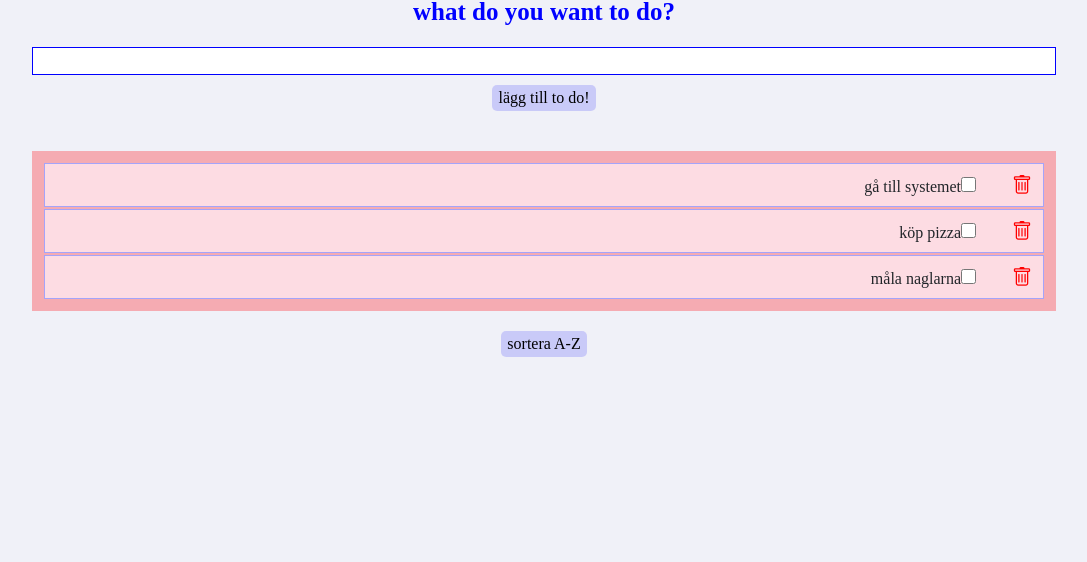
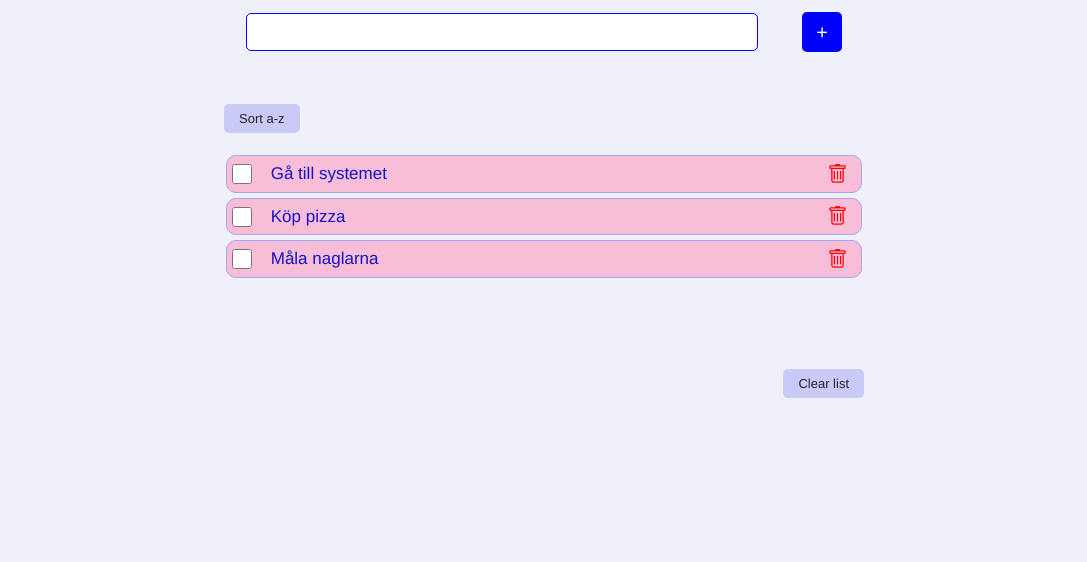
Before and after one commit to feliciacalming/to-do-list, a website built with Parcel: page src/index.html in a window 1280 px wide. Shown: the part 238-800 px from the top of the page, without its empty margins (96-1183 px from the left). Built offline with nearby package versions, Linux system fonts and the light colour scheme.

Commit message:
added scss for desktop version

```diff
--- a/src/index.html
+++ b/src/index.html
@@ -28,12 +28,14 @@
   </head>
   <body>
     <div class="startpage-container">
-      <h1>what do you want to do?</h1>
+      <h1>Things to do today:</h1>
       <div class="input" id="input-container">
         <input type="text" id="user-input" placeholder="" class="input__text" />
       </div>
-      <div id="uncompleted-tasks"></div>
-      <button id="sort-list">sortera A-Z</button>
+      <div id="uncompleted-tasks">
+        <button id="sort-btn" class="btn">Sort a-z</button>
+      </div>
+      <button id="clear-btn" class="btn">Clear list</button>
     </div>
   </body>
 </html>
--- a/src/js/main.js
+++ b/src/js/main.js
@@ -5,16 +5,23 @@ const userInput = document.getElementById("user-input");
 const inputContainer = document.getElementById("input-container");
 const inputButton = document.createElement("button");
 const listContainer = document.getElementById("uncompleted-tasks"); // måste ligga utanför loopen, annars blir det två div:ar
-const sortButton = document.getElementById("sort-list");
+const sortButton = document.getElementById("sort-btn");
+const list = document.createElement("ul");
+const clearButton = document.getElementById("clear-btn");
 
 //klassnamn
 inputButton.classList.add("input__button");
 listContainer.classList.add("list-container");
 
 //knappar
-inputButton.innerHTML = "lägg till to do!";
+inputButton.innerHTML = "+";
 inputButton.addEventListener("click", addTodo);
 sortButton.addEventListener("click", sortAlphabetical);
+clearButton.addEventListener("click", () => {
+  localStorage.clear();
+  list.innerHTML = "";
+  localStorage.setItem("to-do", JSON.stringify(toDoList));
+});
 
 // class ToDo {
 //   constructor(task, completed) {
@@ -24,9 +31,9 @@ sortButton.addEventListener("click", sortAlphabetical);
 // }
 
 let toDoList = [
-  new ToDo("gå till systemet", false),
-  new ToDo("köp pizza", false),
-  new ToDo("måla naglarna", false),
+  new ToDo("Gå till systemet", false),
+  new ToDo("Köp pizza", false),
+  new ToDo("Måla naglarna", false),
 ];
 
 //startar funktionen så att min hårdkodade lista visas direkt
@@ -61,28 +68,33 @@ function addTodo() {
 
 //funktion som skapar en synlig lista för mina
 function createToDoList() {
-  listContainer.innerHTML = "";
+  // listContainer.innerHTML = "";
+  list.innerHTML = "";
   for (let i = 0; i < toDoList.length; i++) {
-    const list = document.createElement("ul");
+    //PROVAR ÄNDRA OM
+    const itemContainer = document.createElement("span");
     const task = document.createElement("li");
     const checkbox = document.createElement("input");
     let deleteButton = document.createElement("button");
 
     list.classList.add("list");
+    itemContainer.classList.add("list__item__container");
     task.classList.add("list__item");
     checkbox.classList.add("list__checkbox");
     deleteButton.classList.add("list__deletebutton");
 
     task.innerHTML = toDoList[i].task; // funkar inte att skriva + checkbox, måste göra myTask.appendChild(checkbox)!
 
-    //eventlyssnare för att hantera ifall checkboxen är iklickad blir boolean completed = true och tvärtom
+    //eventlyssnare för att hantera när checkboxen är iklickad
     checkbox.type = "checkbox";
     checkbox.checked = toDoList[i].completed;
     checkbox.addEventListener("click", () => {
       if (checkbox.checked === true) {
         toDoList[i].completed = true;
+        //försöker få de klara att hamna längst ner i listan
+
         task.classList.add("list__item--completed");
-        task.appendChild(checkbox);
+        // task.appendChild(checkbox);
       } else {
         toDoList[i].completed = false;
         task.classList.remove("list__item--completed");
@@ -106,10 +118,24 @@ function createToDoList() {
     //   console.log("Du klickade på", toDoList[i]);
     // }
 
+    //det här fick soptunnan att ligga längst bort me nförlorade funktionen delete
+    // list.appendChild(itemContainer);
+    // itemContainer.appendChild(task);
+    // task.appendChild(checkbox);
+    // itemContainer.appendChild(deleteButton);
+    // listContainer.appendChild(itemContainer);
+
+    // SENASTE ÄNDRINGEN:
     task.appendChild(checkbox);
     task.appendChild(deleteButton);
     list.appendChild(task);
     listContainer.append(list);
+
+    //sparar mitt gamla:
+    // task.appendChild(checkbox);
+    // task.appendChild(deleteButton);
+    // list.appendChild(task);
+    // listContainer.append(list);
   }
 }
 
--- a/src/scss/_mixins.scss
+++ b/src/scss/_mixins.scss
@@ -4,3 +4,9 @@
 
     }
 }
+
+@mixin flexCenter {
+    display: flex;
+    justify-content: center;
+    align-items: center;
+}
--- a/src/scss/main.scss
+++ b/src/scss/main.scss
@@ -1,77 +1,100 @@
+@use "mixins" as mix;
+
 html, body, ul, h1 {
     margin: 0;
     padding: 0;
-    font-family: futura;
+    font-family: Helvetica, Arial, sans-serif;
+    font-size: 20px;
     background-color: rgb(240, 241, 248);
 }
 
-.startpage-container {
-    height: 100vh;
-    display: flex;
-    flex-direction: column;
-    justify-content: center;
-    align-items: center;
+body {
+    @include mix.flexCenter;
 }
 
-#input-container {
-    width: 100vw;
-    display: flex;
-    justify-content: center;
-    align-items: center;
+.startpage-container {
+    @include mix.flexCenter;
+    flex-direction: column;
+    height: 100vh;
+
+    @include mix.desktop {
+        width: 50vw;
+    }
 }
 
 .input {
-    display: flex;
-    flex-direction: column;
-    justify-content: center;
-    align-items: center;
+    @include mix.flexCenter;
+    flex-direction: row;
+    justify-content: space-around;
     width: 80vw;
+    margin-bottom: 5%;
+
+    @include mix.desktop {
+        width: 50vw;
+    }
 
     &__text {
         width: 80%;
-        margin-bottom: 10px;
+        height: 10vw;
+        // margin-bottom: 10px;
         border: 1px solid blue;
+        border-radius: 5px;
+
+        @include mix.desktop {
+            width: 40vw;
+            height: 3vw;
+            padding-left: 10px;
+            text-align: center;
+        }
     }
 
     &__button {
+        // margin-bottom: 20px;
+        background-color: blue;
+        color: white;
+        width: 30px;
+        height: 30px;
         border: none;
-        background-color: rgba(164, 164, 250, 0.5);
         border-radius: 5px;
-        margin-bottom: 20px;
+
+        @include mix.desktop {
+            width: 40px;
+            height: 40px;
+        }
     }
 }
 
-// #user-input {
-//     width: 30vw;
-//     display: inline;
-//     // margin-left: auto;
-//     // margin-right: auto;
+.list-container {
+    width: 90vw;
+    height: min-content;
+    margin-top: 20px;
+    margin-bottom: 20px;
+    // padding: 5% 2% 5% 2%;
+    // background-color: rgba(249, 126, 132, 0.5);
+    border-radius: 5px;
 
-// }
-
-#add-task {
-    width: 50px;
-    display: inline;
+    @include mix.desktop {
+        width: 50vw;
+    }
 }
 
-.uncompleted {
-    color: black;
-    text-decoration: none;
-}
+.btn {
+    background-color: rgba(164, 164, 250, 0.5);
+    border: none;
+    font-size: 12px;
+    padding-top: 5px;
+    padding-bottom: 5px;
+    border-radius: 5px;
+    margin-bottom: 20px;
 
-// .completed {
-//     text-decoration: line-through;
-//     color: rgb(124, 124, 124);
-// }
+    &:hover {
+        background-color: rgba(0, 0, 255, 0.7);
+        color: white;
+    }
 
-.list-container {
-    // height: 50vh;
-    background-color: rgba(249, 126, 132, 0.6);
-    margin-top: 20px;
-    margin-bottom: 20px;
-    width: 80vw;
-    height: min-content;
-    padding: 10px;
+    @include mix.desktop {
+        font-size: 13px;
+    }
 }
 
 .list {
@@ -79,27 +102,44 @@ html, body, ul, h1 {
     flex-direction: column;
     margin: 2px;
 
+
     &__item {
+        position: relative;
+        display: flex;
+        flex-direction: row-reverse;
+        justify-content: flex-end;
+        align-items: center;
+        padding: 5px;
+        margin-bottom: 5px;
+        list-style: none;
+        background-color: rgba(250, 178, 209, 0.8);
+        border: 1px solid rgb(164, 164, 250);
+        border-radius: 10px;
+        font-size: 17px;
+        color: rgb(19, 19, 199);
 
-        background-color: rgb(253, 220, 227);
-        border: 1px solid rgb(164, 164, 250);
-        padding: 5px;
-        list-style: none;
-        display: flex;
-        flex-direction: row;
-        justify-content: flex-end;
-        align-items: baseline;
-        // justify-content: space-around;
 
         &--completed {
             text-decoration: line-through;
+            color: green;
+        }
+
+        @include mix.desktop {
+            font-size: 17px;
         }
     }
 
     &__checkbox {
         width: 15px;
         height: 15px;
-        margin-right: 30px;
+        margin-right: 3%;
+        padding: 0;
+        // margin-right: 30px;
+
+        @include mix.desktop {
+            width: 20px;
+            height: 20px;
+        }
 
     }
 
@@ -107,14 +147,21 @@ html, body, ul, h1 {
         font-size: 20px;
         color: red;
         border: none;
+        position: absolute;
+        margin-left: 90%;
         background: transparent;
+
+        @include mix.desktop {
+            margin-left: 93%;
+        }
     }
 }
 
 
 h1 {
     color: blue;
-    font-size: 25px;
+    font-family: Helvetica, Arial, sans-serif;
+    font-size: 30px;
     font-weight: bold;
     margin-left: auto;
     margin-right: auto;
@@ -122,9 +169,7 @@ h1 {
     margin-bottom: 20px;
 }
 
-#sort-list {
-    border: none;
-    background-color: rgba(164, 164, 250, 0.5);
-    border-radius: 5px;
-    margin-bottom: 20px;
+#clear-btn {
+    align-self: flex-end;
+    margin-top: 10%;
 }
```
